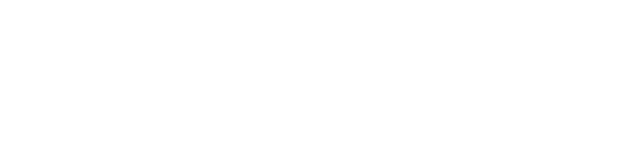
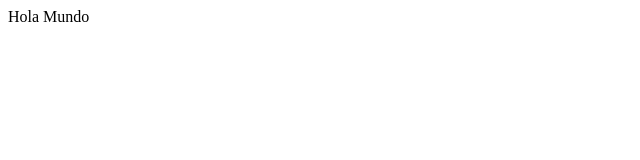
Before and after one commit to exa042/mi-proyecto, a plain HTML site: page index.html in a window 1280 px wide. Shown: the whole page, without its empty margins (0-640 px from the left). Drawn offline with Linux system fonts and the light colour scheme.

Commit message:
Ahora el incex.html tiene DIV agregado

```diff
--- a/index.html
+++ b/index.html
@@ -7,5 +7,11 @@
 </head>
 <body>
 
+	<div>
+
+		<span>Hola Mundo</span>
+
+	</div>
+
 </body>
 </html>
```
